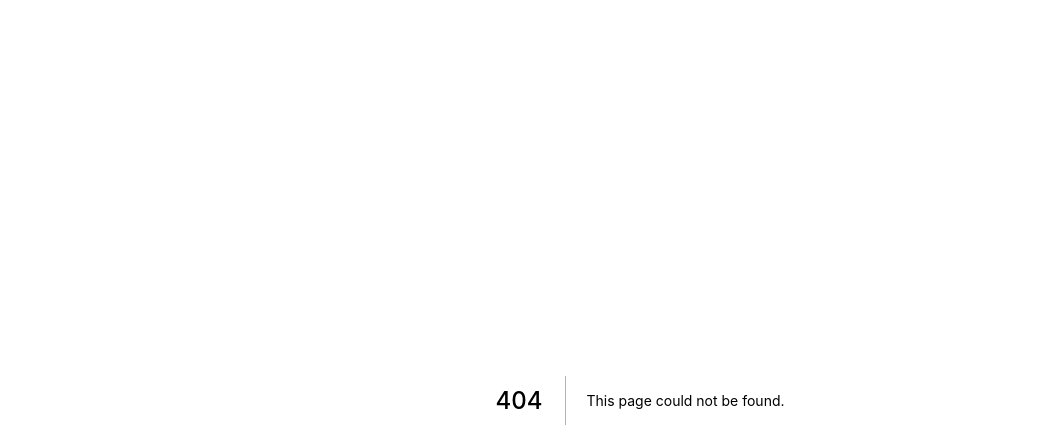
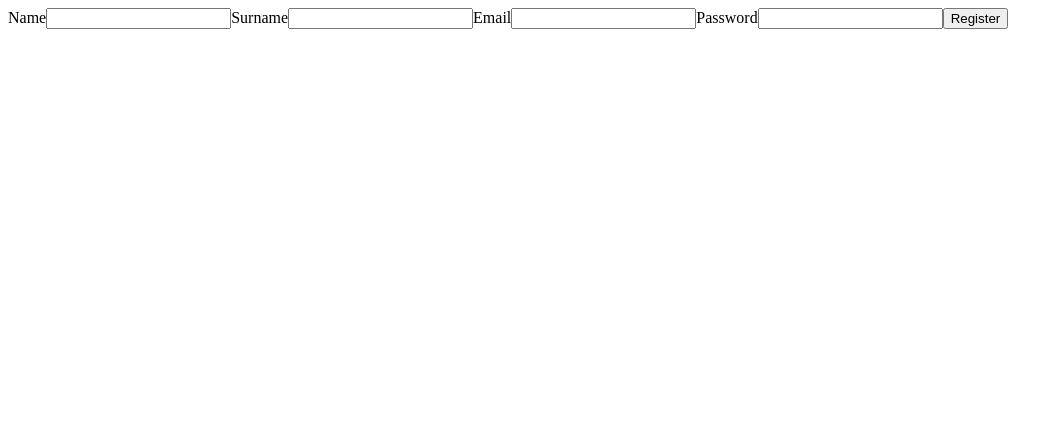
Before and after one commit to margaiwangara/Blocks.API, a Next.js app in the folder client/: page /register in a window 1280 px wide. Before the commit this address had no page. Shown: the top 448 px of the page, without its empty margins (0-1063 px from the left). Built offline with nearby package versions, Linux system fonts and the light colour scheme.

Commit message:
added register page to test request, added concurrently package for server and client concurrent run

```diff
--- /dev/null
+++ b/client/pages/register.js
@@ -0,0 +1,64 @@
+import React, { useState } from 'react';
+import styled from 'styled-components';
+import axios from 'axios';
+
+function Register() {
+  const [value, setValue] = useState({
+    name: '',
+    surname: '',
+    email: '',
+    password: '',
+  });
+
+  function handleChange(e) {
+    return setValue({ ...value, [e.target.name]: e.target.value });
+  }
+
+  function handleSubmit(e) {
+    e.preventDefault();
+
+    axios
+      .post('/api/auth/register', value)
+      .then(({ data }) => console.log(data))
+      .catch(error => console.log(error));
+  }
+  return (
+    <form method="POST" onSubmit={handleSubmit}>
+      <label htmlFor="nameField">Name</label>
+      <input
+        type="text"
+        name="name"
+        id="nameField"
+        onChange={handleChange}
+        value={value.name}
+      />
+      <label htmlFor="surnameField">Surname</label>
+      <input
+        type="text"
+        name="surname"
+        id="surnameField"
+        onChange={handleChange}
+        value={value.surname}
+      />
+      <label htmlFor="emailField">Email</label>
+      <input
+        type="email"
+        name="email"
+        id="emailField"
+        onChange={handleChange}
+        value={value.email}
+      />
+      <label htmlFor="passwordField">Password</label>
+      <input
+        type="password"
+        name="password"
+        id="passwordField"
+        onChange={handleChange}
+        value={value.password}
+      />
+      <button type="submit">Register</button>
+    </form>
+  );
+}
+
+export default Register;
--- a/package.json
+++ b/package.json
@@ -24,6 +24,7 @@
   },
   "dependencies": {
     "bcryptjs": "^2.4.3",
+    "concurrently": "^5.1.0",
     "cors": "^2.8.5",
     "dotenv": "^8.2.0",
     "express": "^4.17.1",
```
Also changed, not shown: 1 other file (tests, documents, lock files or other folders).
